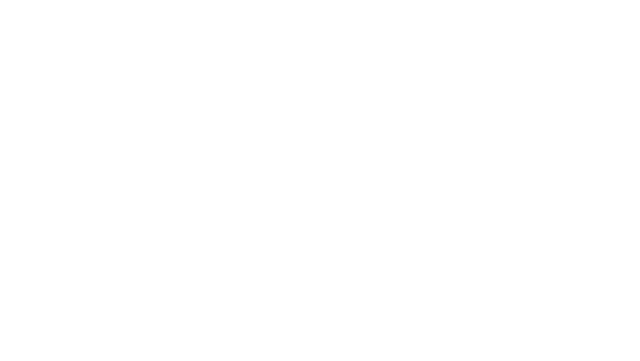
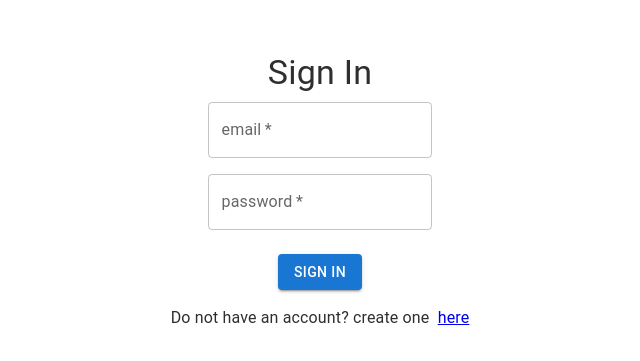
Before and after one commit to mwendwa99/save-a-spot, a React (Create React App) app in the folder client/: page /login in a window 1280 px wide. Before the commit this address had no page. Shown: the part 213-574 px from the top of the page, without its empty margins (320-960 px from the left). Built offline with nearby package versions, Linux system fonts and the light colour scheme.

Commit message:
fix rrdv6 navigation issue on auth success

```diff
--- a/client/src/App.css
+++ b/client/src/App.css
@@ -3,3 +3,14 @@
 *::before {
   box-sizing: border-box;
 }
+.App {
+  height: 100vh;
+  display: flex;
+  flex-direction: column;
+  align-items: center;
+  justify-content: center;
+  font-family: "Roboto", sans-serif;
+  /* font-size: calc(10px + 2vmin); */
+  color: #2f2f2f;
+  text-align: center;
+}
--- a/client/src/App.js
+++ b/client/src/App.js
@@ -1,5 +1,5 @@
-import React, { useState } from 'react';
-import { Routes, Route, useNavigate } from 'react-router-dom';
+import React, { useState, useEffect } from 'react';
+import { Routes, Route, useNavigate, Navigate } from 'react-router-dom';
 import { ToastContainer, toast } from 'react-toastify';
 import 'react-toastify/dist/ReactToastify.css';
 
@@ -12,35 +12,45 @@ function App() {
   const [email, setEmail] = useState('');
   const [password, setPassword] = useState('');
   const navigate = useNavigate();
-  const { signIn, signUp, message, currentUser } = useAuth();
+  const { signIn, signUp, message } = useAuth();
+  // console.log(message)
 
-  console.log(currentUser);
+  useEffect(() => {
+    // toast.error(message);
+    let auth = sessionStorage.getItem('authToken');
+    if (auth) {
+      navigate('/home');
+    } else {
+      navigate('/login');
+    }
+  }, [navigate, message]);
 
   const handleAction = (action) => {
     if (action === 'signin') {
+      // console.log(email, password)
+      toast.info(message);
       signIn(email, password);
-      toast.info(message);
       navigate('/home');
     }
     if (action === 'signup') {
+      toast.info(message);
       signUp(email, password);
-      toast.info(message);
-      toast.info('signup success');
-      navigate('/');
+      navigate('/home');
     }
   }
 
   return (
     <div className="App">
-      <ToastContainer />
+      <ToastContainer position='top-center' />
       <Routes>
-        <Route path='/' element={
+        <Route path='/login' element={
           <Form setEmail={setEmail} setPassword={setPassword} title='Sign In' handleAction={() => handleAction('signin')} />
         } />
         <Route path='/register' element={
           <Form setEmail={setEmail} setPassword={setPassword} title='Sign Up' handleAction={() => handleAction('signup')} />
         } />
         <Route path='/home' element={<Home />} />
+        <Route path='*' element={<Navigate to="/login" replace />} />
       </Routes>
     </div>
   );
--- a/client/src/components/Button.js
+++ b/client/src/components/Button.js
@@ -5,7 +5,7 @@ import Button from '@mui/material/Button';
 export default function BasicButtons({ type, title, handleAction }) {
     return (
         <Stack spacing={2} direction="row" style={{ padding: '1rem' }}>
-            <Button type={type} onClick={handleAction} variant="contained">{title}</Button>
+            <Button type={type} onClick={() => handleAction()} variant="contained">{title}</Button>
         </Stack>
     );
 }
--- a/client/src/components/Form.js
+++ b/client/src/components/Form.js
@@ -30,10 +30,8 @@ const useStyles = makeStyles(theme => ({
 function Form({ title, setEmail, setPassword, handleAction }) {
     const classes = useStyles();
 
-    const login = (e) => {
+    const handleSubmit = (e) => {
         e.preventDefault();
-        setEmail(e.target.email.value);
-        setPassword(e.target.password.value);
     };
 
     return (
@@ -46,7 +44,7 @@ function Form({ title, setEmail, setPassword, handleAction }) {
             }}
             noValidate
             autoComplete="off"
-            onSubmit={(e) => login(e)}
+            onSubmit={(e) => handleSubmit(e)}
         >
             <Typography align='center' variant="h4">{title}</Typography>
             <TextField
@@ -54,12 +52,15 @@ function Form({ title, setEmail, setPassword, handleAction }) {
                 id="email"
                 label="email"
                 placeholder='user@user.com'
+                onChange={(e) => setEmail(e.target.value)}
                 autoComplete='username'
             />
             <TextField
                 fullWidth
                 required
                 autoComplete='current-password'
+                onChange={(e) => setPassword(e.target.value)}
+                // value={password}
                 type='password'
                 id="password"
                 label="password"
--- a/client/src/pages/Home.jsx
+++ b/client/src/pages/Home.jsx
@@ -10,13 +10,13 @@ const Home = () => {
     useEffect(() => {
         let token = sessionStorage.getItem('authToken');
         if (!token) {
-            navigate('/');
+            navigate('/login');
         }
-    }, []);
+    }, [navigate]);
 
     const logout = () => {
         sessionStorage.removeItem('authToken');
-        navigate('/');
+        navigate('/login');
     };
 
     return (
--- a/client/src/provider/Authentication.js
+++ b/client/src/provider/Authentication.js
@@ -10,11 +10,16 @@ const AuthProvider = ({ children }) => {
     const [currentUser, setCurrentUser] = useState(null);
     const [message, setMessage] = useState(null);
 
-    const signIn = (email, password) => {
-        signInWithEmailAndPassword(auth, email, password)
+    const signIn = async (email, password) => {
+        // check whether email nd password is string
+        if (typeof email !== 'string' || typeof password !== 'string') {
+            setMessage('Email and password must be string');
+            return;
+        }
+        await signInWithEmailAndPassword(auth, email, password)
             .then(res => {
+                sessionStorage.setItem('authToken', res._tokenResponse.refreshToken);
                 setCurrentUser(res.user.uid);
-                sessionStorage.setItem('authToken', res._tokenResponse.refreshToken);
                 setMessage(res.code)
             })
             .catch(err => {
@@ -22,8 +27,14 @@ const AuthProvider = ({ children }) => {
             });
     };
 
-    const signUp = (email, password) => {
-        createUserWithEmailAndPassword(auth, email, password)
+    const signUp = async (email, password) => {
+        // check whether email and password is string
+        if (typeof email !== 'string' || typeof password !== 'string') {
+            setMessage('Email and password must be string');
+            return;
+        }
+
+        await createUserWithEmailAndPassword(auth, email, password)
             .then(res => {
                 setCurrentUser(res.user.uid);
                 sessionStorage.setItem('authToken', res._tokenResponse.refreshToken);
@@ -47,6 +58,7 @@ const AuthProvider = ({ children }) => {
         <AuthContext.Provider value={{
             currentUser,
             message,
+            auth,
             signIn,
             signUp,
             signOut,
```
